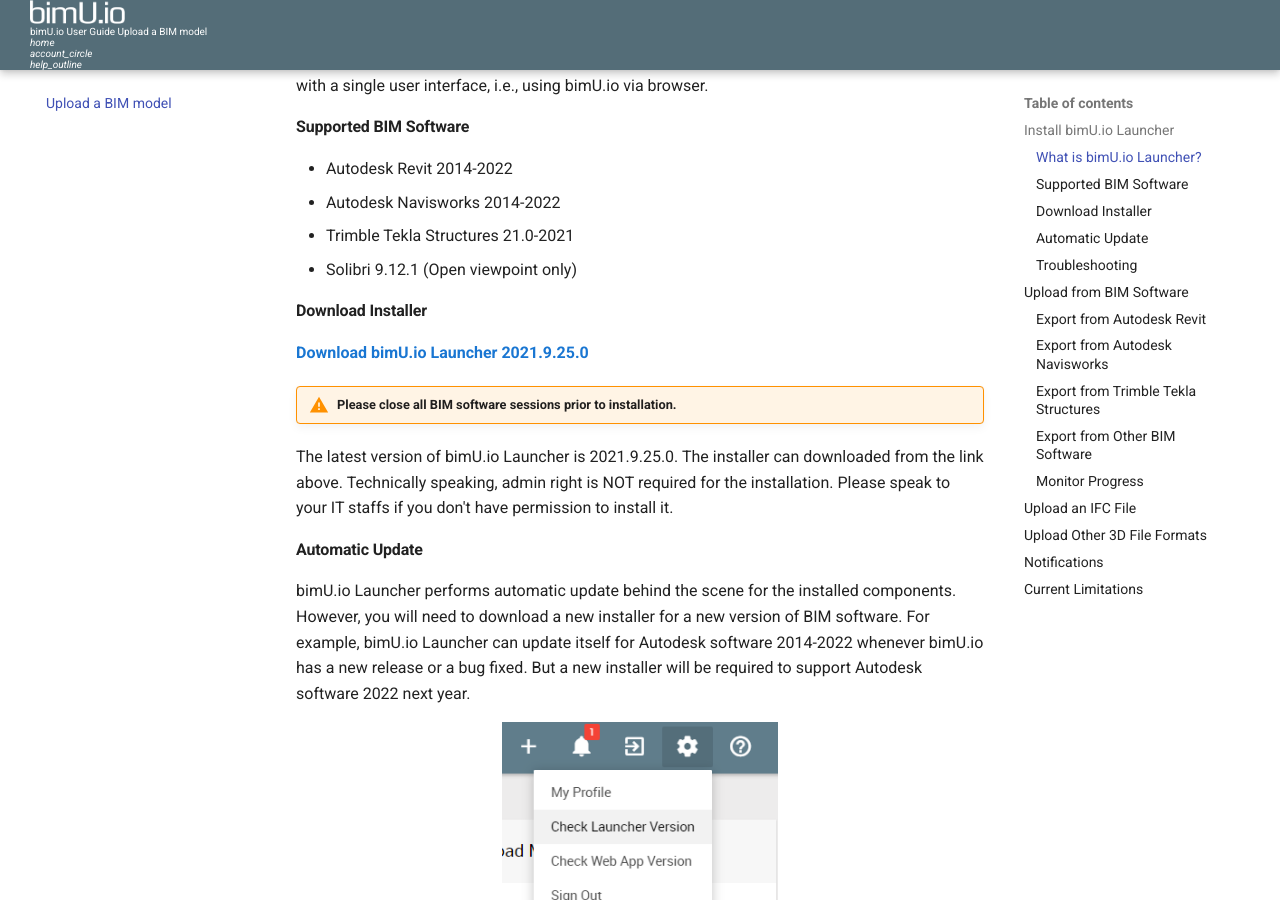
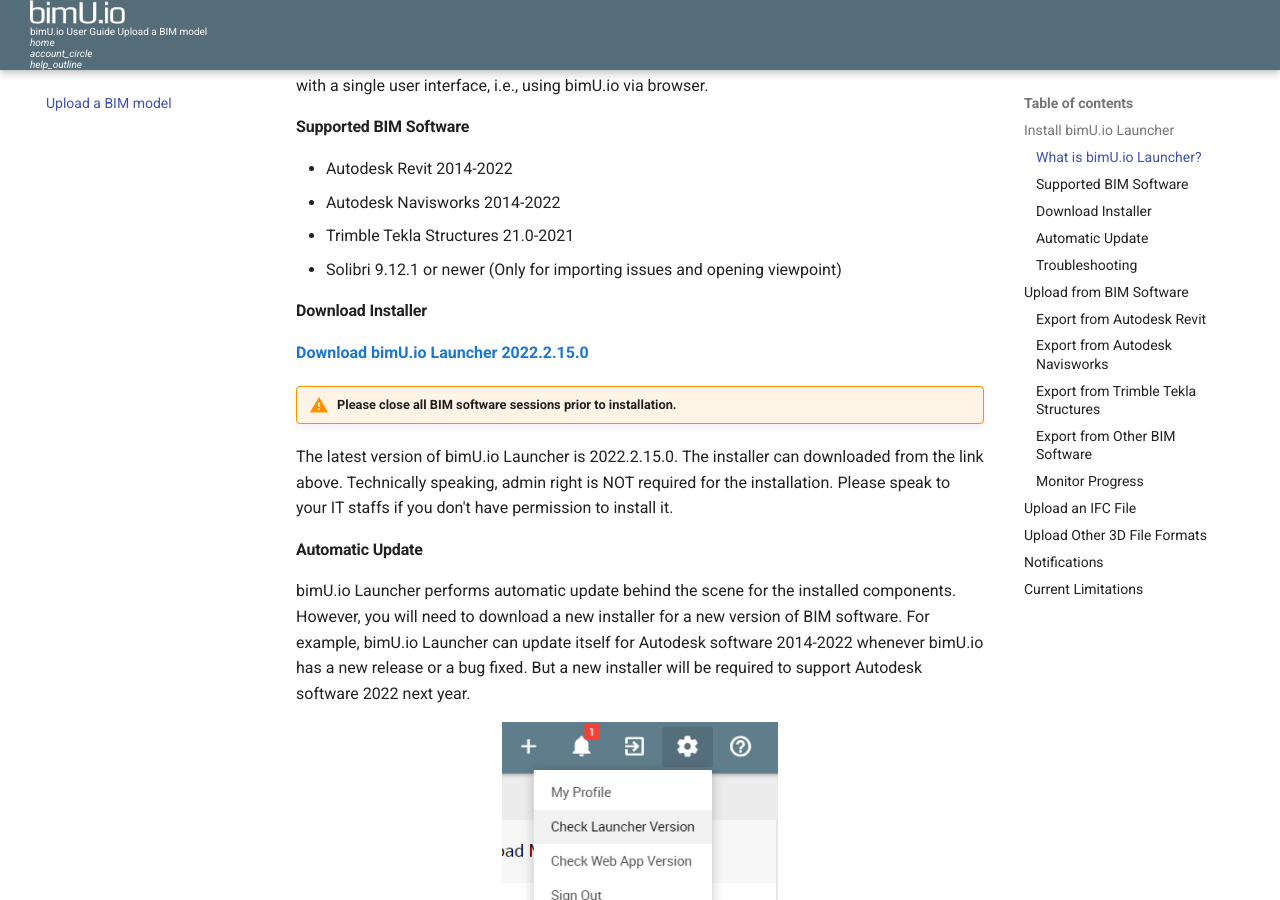
Before and after one commit to Transformosa/bimU.io.Docs, an MkDocs documentation site: the page built from docs/viewer/upload-a-bim-model.md, in a window 1280 px wide and 900 px high, scrolled down 690 px. Built offline with MkDocs 1.6.1 and Material for MkDocs 9.7.7, drawn with Linux system fonts in a browser that asks for light colours; comment, search, counter and statistics services are not loaded.

Commit message:
Updated docs for importing issues and launcher

```diff
--- a/docs/viewer/upload-a-bim-model.md
+++ b/docs/viewer/upload-a-bim-model.md
@@ -18,15 +18,15 @@
 - Autodesk Revit 2014-2022
 - Autodesk Navisworks 2014-2022
 - Trimble Tekla Structures 21.0-2021
-- Solibri 9.12.1 (Open viewpoint only)
+- Solibri 9.12.1 or newer (Only for importing issues and opening viewpoint)
 
 #### Download Installer
 
-**<a href="https://github.com/Transformosa/bimU.io.Launcher/releases/download/2021.9.25.0/bimU_io_Launcher_2021.9.25.0.exe" target="_blank">Download bimU.io Launcher 2021.9.25.0</a>**
+**<a href="https://github.com/Transformosa/bimU.io.Launcher/releases/download/2022.2.15.0/bimU_io_Launcher_2022.2.15.0.exe" target="_blank">Download bimU.io Launcher 2022.2.15.0</a>**
 
 !!! warning "Please close all BIM software sessions prior to installation."
 
-The latest version of bimU.io Launcher is 2021.9.25.0. The installer can downloaded from the link above. Technically speaking, admin right is NOT required for the installation. Please speak to your IT staffs if you don't have permission to install it.
+The latest version of bimU.io Launcher is 2022.2.15.0. The installer can downloaded from the link above. Technically speaking, admin right is NOT required for the installation. Please speak to your IT staffs if you don't have permission to install it.
 
 #### Automatic Update
 
```
Also changed, not shown: docs/agile/import-and-export-issues.md (+29 -5 lines), docs/images/import-bcf.png, docs/images/import-issues.png, docs/images/import-nw.png (added), docs/images/import-solibri.png (added), docs/images/nw-clash-detective.png (added), docs/images/select-imported-items.png (added), docs/images/set-issue-properties.png (added), docs/images/solibri-issues.png (added).
